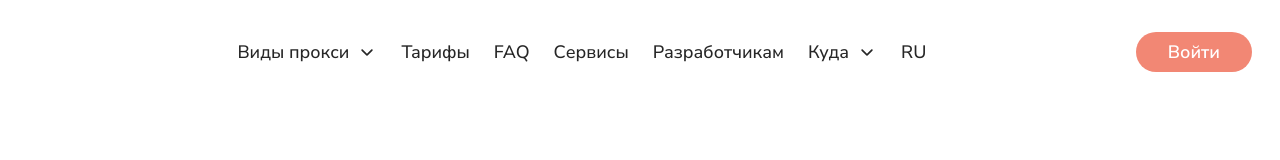
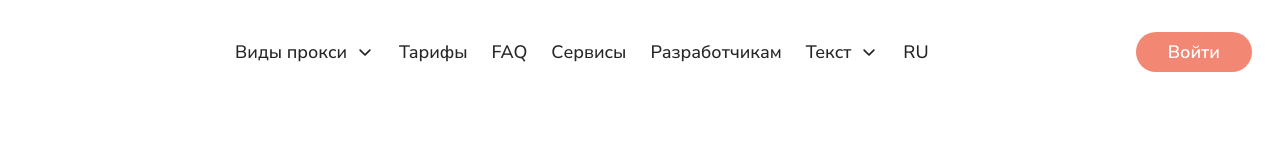
Before and after one commit to DarkMend/proxy, a Next.js app: page / in a window 1280 px wide. Shown: the top 160 px of the page. Built offline with nearby package versions, Linux system fonts and the light colour scheme.

Commit message:
dropdown anime

```diff
--- a/src/components/ui/Dropdown/Dropdown.module.scss
+++ b/src/components/ui/Dropdown/Dropdown.module.scss
@@ -1,5 +1,6 @@
 .dropdown {
   position: relative;
+}
 
 .trigger {
   display: flex;
@@ -27,8 +28,30 @@
 }
 .content {
   padding: 10px;
-    position: absolute;
-    top: 40%;
-    padding: 8px 10px;
+  border-radius: 24px;
+  box-shadow: 0px 10px 30px 0px #0000000f;
+  font-size: 14px;
+  opacity: 0;
+  transition: all 0.3s ease;
+
+  &[data-state="open"] {
+    opacity: 1;
+  }
+
+  .item {
+    padding: 10px 16px;
+    border-radius: 100px;
+    transition: all 0.3s ease;
+    white-space: nowrap;
+    cursor: pointer;
+    outline: none;
+
+    &:focus {
+      background: variables.$background-color-secondary;
+    }
+
+    &:hover {
+      background: variables.$background-color-secondary;
     }
   }
+}
--- a/src/components/ui/Dropdown/Dropdown.tsx
+++ b/src/components/ui/Dropdown/Dropdown.tsx
@@ -1,34 +1,36 @@
+"use client";
+
 import SelectIcon from "@/src/assets/icons/arrow.svg";
-import { Select } from "radix-ui";
+import { DropdownMenu } from "radix-ui";
 import styles from "./Dropdown.module.scss";
+import { useState } from "react";
+import cn from "classnames";
 
 export default function Dropdown() {
+  const [active, setActive] = useState(false);
+
   return (
     <div className={styles.dropdown}>
-      <Select.Root>
-        <Select.Trigger className={styles.trigger}>
-          <Select.Value placeholder="Куда" />
-          <Select.Icon className={styles.icon}>
-            <SelectIcon />
-          </Select.Icon>
-        </Select.Trigger>
-        <Select.Content className={styles.content}>
-          <Select.Viewport>
-            <Select.Item value="apple">
-              <Select.ItemText>Аpple</Select.ItemText>
-              <Select.ItemIndicator />
-            </Select.Item>
-            <Select.Item value="banana">
-              <Select.ItemText>Banana</Select.ItemText>
-              <Select.ItemIndicator />
-            </Select.Item>
-            <Select.Item value="gbplf">
-              <Select.ItemText>Orange</Select.ItemText>
-              <Select.ItemIndicator />
-            </Select.Item>
-          </Select.Viewport>
-        </Select.Content>
-      </Select.Root>
+      <DropdownMenu.Root>
+        <DropdownMenu.Trigger asChild>
+          <div
+            className={styles.trigger}
+            onClick={() => setActive((state) => !state)}
+          >
+            <p>Текст</p>
+            <div
+              className={cn(styles.icon, {
+                [styles.active]: active,
+              })}
+            >
+              <SelectIcon />
+            </div>
+          </div>
+        </DropdownMenu.Trigger>
+        <DropdownMenu.Content className={styles.content}>
+          <DropdownMenu.Item className={styles.item}>1111s</DropdownMenu.Item>
+        </DropdownMenu.Content>
+      </DropdownMenu.Root>
     </div>
   );
 }
```
Lines whose indentation alone changed are shown as unchanged.
